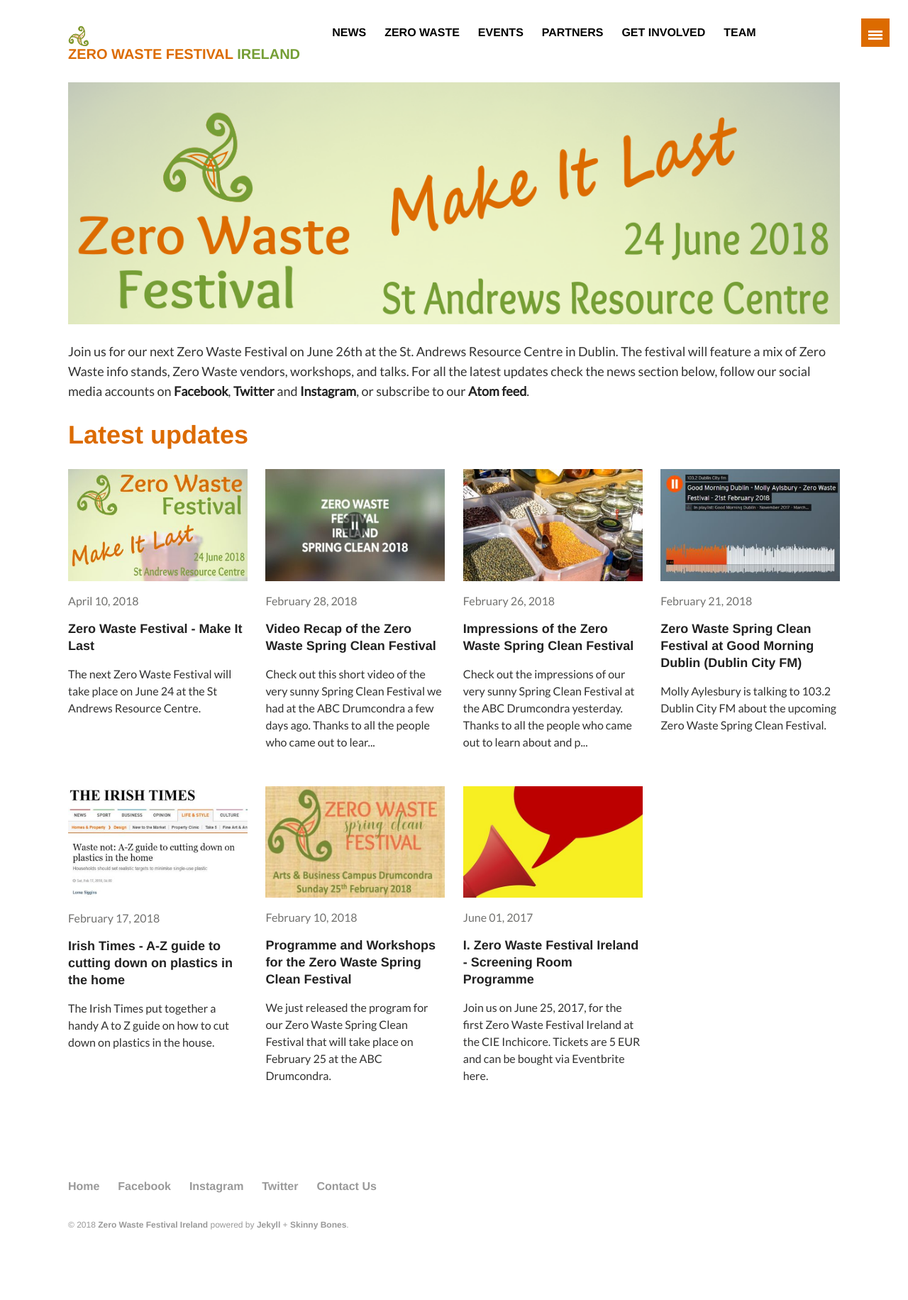
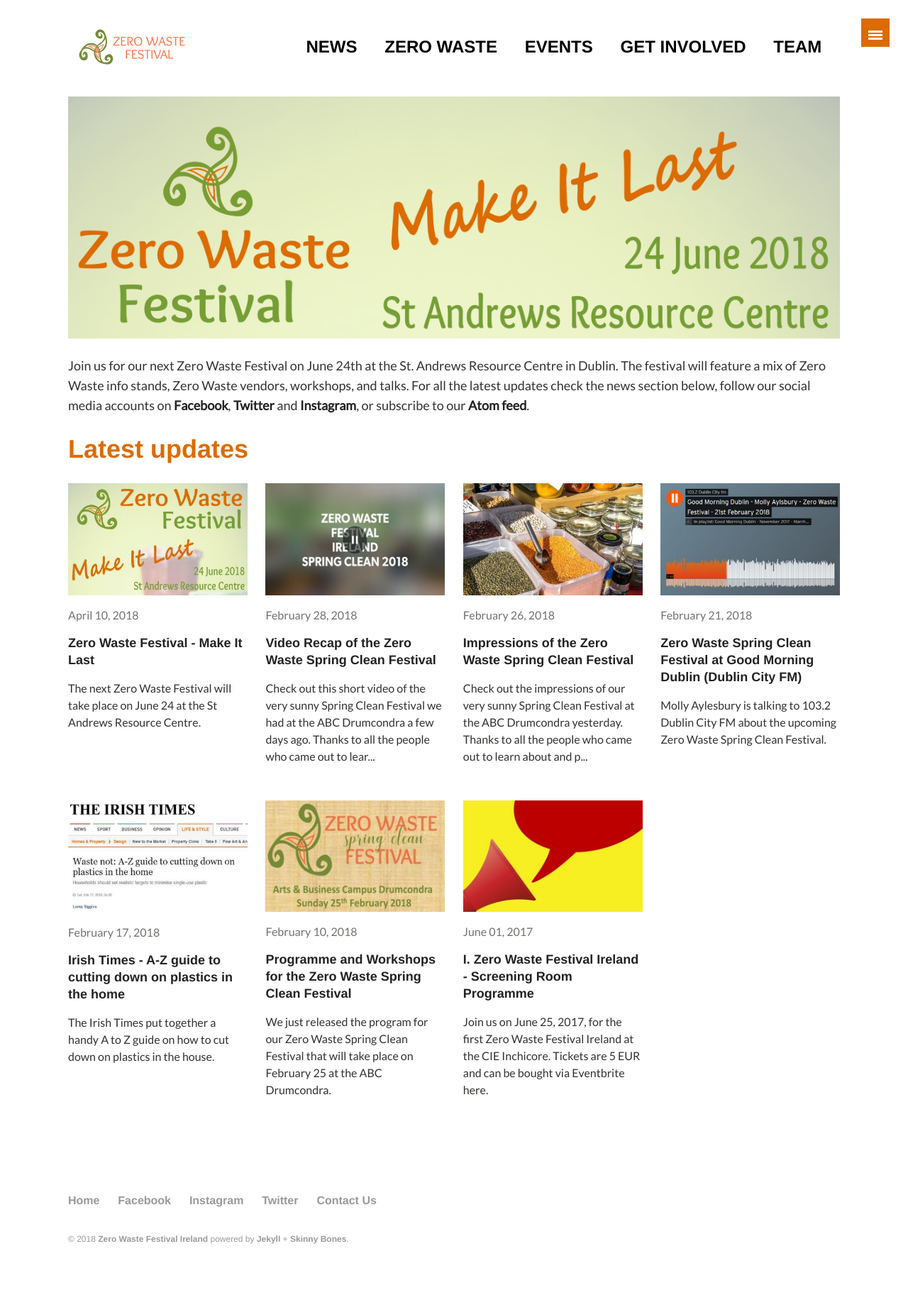
Before and after one commit to zerowastefestival/zerowastefestival.github.io, a Jekyll site: the page built from index.md, in a window 1280 px wide. Shown: the whole page at 71% size. Built offline with Jekyll 4.4.1, drawn with Linux system fonts in a browser that asks for light colours; some web fonts are replaced.

Commit message:
new navbar with logo and removed partners item

```diff
--- a/_data/navigation.yml
+++ b/_data/navigation.yml
@@ -9,9 +9,6 @@
 - title: Events
   url: /events/
 
-- title: Partners
-  url: /partners/
-
 - title: Get Involved
   url: /get-involved/
 
--- a/_includes/header.html
+++ b/_includes/header.html
@@ -1,7 +1,7 @@
-<header id="masthead">
+ <header id="masthead">
   <div class="inner-wrap">
     <div class="header">
-      <a href="{{ site.baseurl }}/" class="site-title"><div class="image"></div><div class="text"><font color="#dc6b00">Zero Waste Festival </font><font color="#759e35">Ireland</font></div></a>
+      <a href="{{ site.baseurl }}/" class="site-title"><div class="image"></div></a>
     </div>
     <nav role="navigation" class="menu top-menu">
         {% include navigation.html %}
--- a/_sass/_layout.scss
+++ b/_sass/_layout.scss
@@ -21,10 +21,10 @@
 .site-title {
 	@include row;
 	@include media($large) {
-		@include span-columns(4);
+		@include span-columns(2.5);
 	}
 	padding: (.25 * $masthead-height) 0; // fourth the height to center vertically
-	height: $masthead-height;
+	height: $masthead-height*3/2;
 	text-decoration: none;
 	color: $black;
 	font-family: $alt-font;
@@ -84,10 +84,10 @@
 /* Top navbar logo */
 
 .header .image {
-    background: url("navbar-logo-square-30x30.png")
+    background: url("logo-zero-waste-festival-ireland-with-text-180x60.png")
                 no-repeat;
-    width: 40px;
-    height: 30px;
+    width: 180px;
+    height: 60px;
 }
 
 .header .image,
@@ -106,7 +106,7 @@
 		@include span-columns(12);
 	}
 	@include media($large) {
-		@include span-columns(7);
+		@include span-columns(9.5);
 		ul {
 			position: absolute;
 			right: 0;
@@ -119,8 +119,8 @@
 	li {
 		a {
 			font-weight: 700;
-			@include font-size(16,no);
-			line-height: .5 * $masthead-height; // half the height to center vertically
+			@include font-size(24,no);
+			line-height: 1.5 * $masthead-height; // half the height to center vertically
 			color: $black;
 			text-transform: uppercase;
 		}
--- a/index.md
+++ b/index.md
@@ -8,7 +8,7 @@
 
 ![Zero Waste Festival 2018](/images/2018-06-festival/2018-06-summer-festival-front-page-logo-1200x375.png "Zero Waste Festival 2018")<br>
 
-Join us for our next Zero Waste Festival on June 26th at the St. Andrews Resource Centre in Dublin. The festival will feature a mix of Zero Waste info stands, Zero Waste vendors, workshops, and talks. For all the latest updates check the news section below, follow our social media accounts on [Facebook](https://www.facebook.com/ZeroWasteFestivalIreland), [Twitter](https://twitter.com/ZeroWasteFest) and [Instagram](https://www.instagram.com/zerowastefestirl), or subscribe to our [Atom feed]({{ site.baseurl}}/feed.xml).
+Join us for our next Zero Waste Festival on June 24th at the St. Andrews Resource Centre in Dublin. The festival will feature a mix of Zero Waste info stands, Zero Waste vendors, workshops, and talks. For all the latest updates check the news section below, follow our social media accounts on [Facebook](https://www.facebook.com/ZeroWasteFestivalIreland), [Twitter](https://twitter.com/ZeroWasteFest) and [Instagram](https://www.instagram.com/zerowastefestirl), or subscribe to our [Atom feed]({{ site.baseurl}}/feed.xml).
 
 # Latest updates
 
```
Also changed, not shown: css/logo-zero-waste-festival-ireland-with-text-180x60.png (added), css/navbar-logo-square-30x30.png (deleted), images/logo/logo-zero-waste-festival-ireland-with-text-1800x600.png (added).
